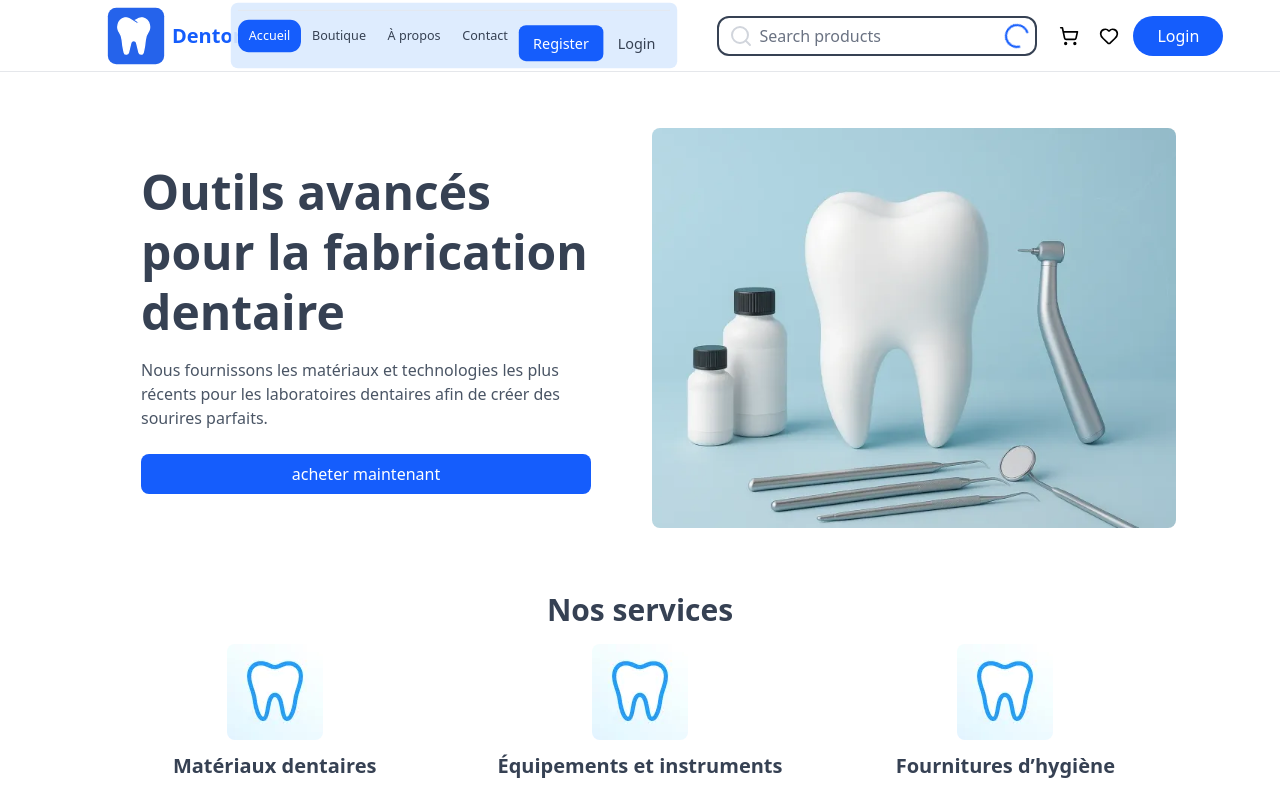
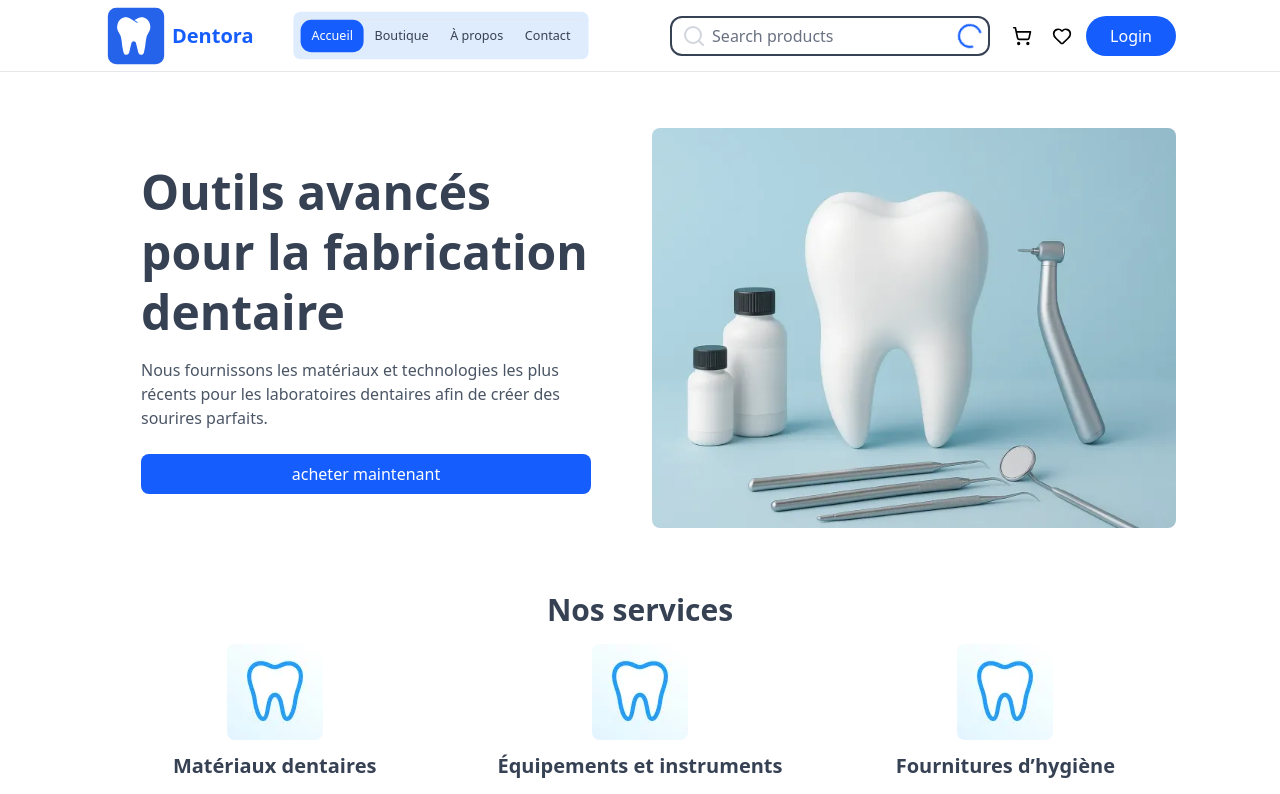
Before and after one commit to salahstack/dental-maroc, a React (Vite) app: page /accueil in a window 1280 px wide. Shown: the top 794 px of the page. Built offline with nearby package versions, Linux system fonts and the light colour scheme.

Commit message:
style: fix navbar ui

```diff
--- a/src/components/ui/Navbar.tsx
+++ b/src/components/ui/Navbar.tsx
@@ -68,7 +68,7 @@ const Navbar: FC<NavbarProps> = ({
               </li>
             );
           })}
-          <li>
+          <li className='xl:hidden'>
             <Button
               to='/auth/register'
               classes='mt-4'
@@ -76,7 +76,7 @@ const Navbar: FC<NavbarProps> = ({
               Register
             </Button>
           </li>
-          <li>
+          <li className='xl:hidden'>
             <Button to='/auth/login' variant='text' classes='mt-4'>Login</Button>
           </li>
         </ul>
```
